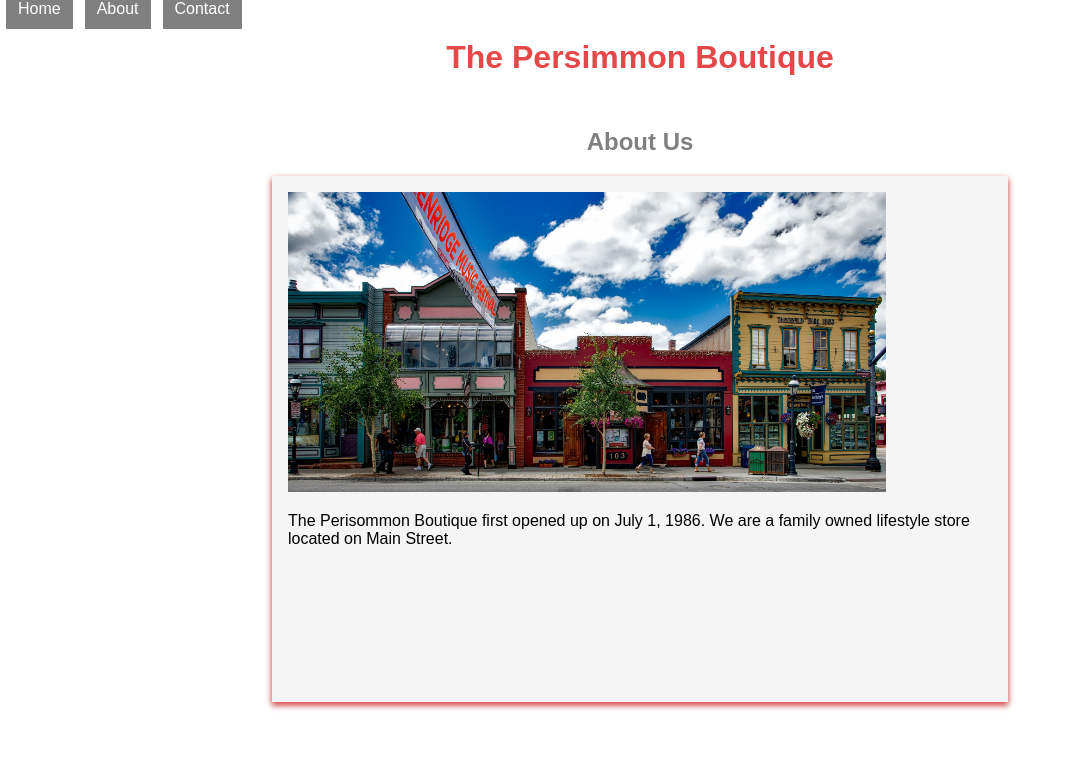
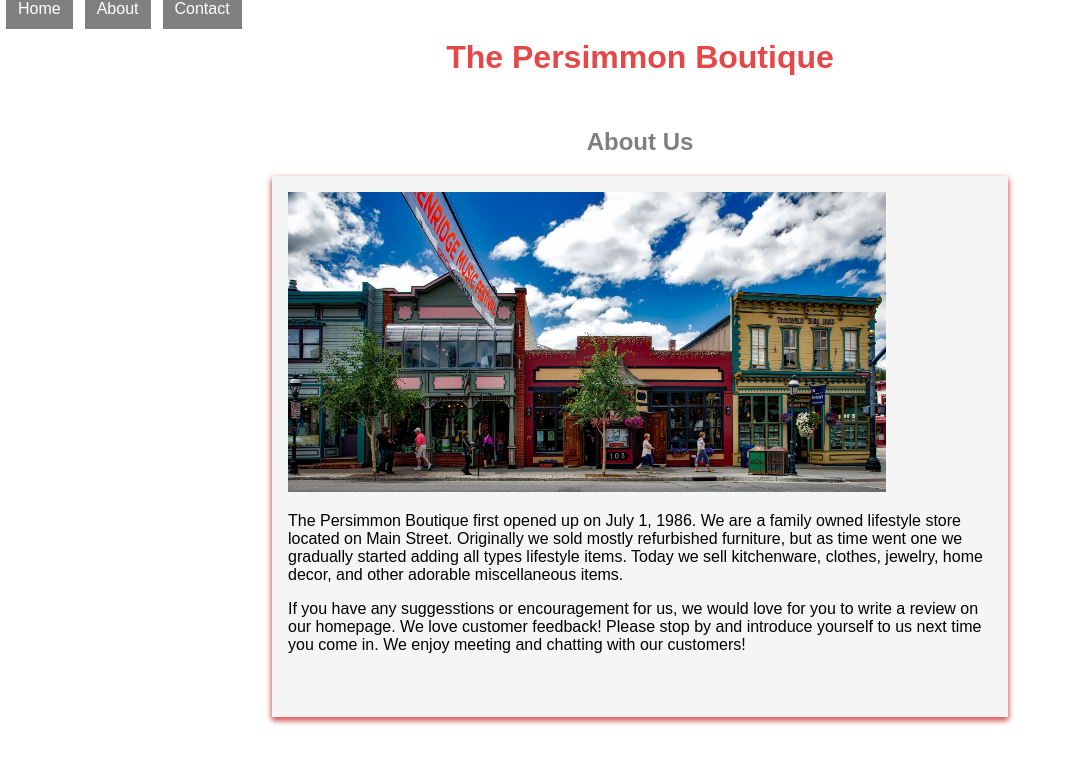
Before and after one commit to alpbourne/The-Persimmon-Boutique, a React (Create React App) app in the folder the-persimmon-boutique-api/the-persimmon-boutique-client/: page /about in a window 1280 px wide. Shown: the top 764 px of the page, without its empty margins (0-1070 px from the left). Built offline with nearby package versions, Linux system fonts and the light colour scheme.

Commit message:
added writing and css to about page

```diff
--- a/the-persimmon-boutique-api/the-persimmon-boutique-client/src/components/About.js
+++ b/the-persimmon-boutique-api/the-persimmon-boutique-client/src/components/About.js
@@ -8,7 +8,8 @@ const About = () => {
       <h2>About Us</h2>
       <div className="AboutCard">
         <img width={598} height={300} alt="We Are Open" src={aboutPage} />
-        <p>The Perisommon Boutique first opened up on July 1, 1986. We are a family owned lifestyle store located on Main Street.</p>
+        <p>The Persimmon Boutique first opened up on July 1, 1986. We are a family owned lifestyle store located on Main Street. Originally we sold mostly refurbished furniture, but as time went one we gradually started adding all types lifestyle items. Today we sell kitchenware, clothes, jewelry, home decor, and other adorable miscellaneous items.</p>
+        <p>If you have any suggesstions or encouragement for us, we would love for you to write a review on our homepage. We love customer feedback! Please stop by and introduce yourself to us next time you come in. We enjoy meeting and chatting with our customers!</p>
       </div>
     </div>
   );
--- a/the-persimmon-boutique-api/the-persimmon-boutique-client/src/components/Routes.css
+++ b/the-persimmon-boutique-api/the-persimmon-boutique-client/src/components/Routes.css
@@ -15,7 +15,7 @@ h2 {
   background: whitesmoke;
   box-shadow: 0 3px 6px #E54848, 0 3px 6px rgba(0,0,0,0.23);
   width: 55%;
-  height: 500px;
+  height: 515px;
   padding-bottom: 10px;
 }
 
```
